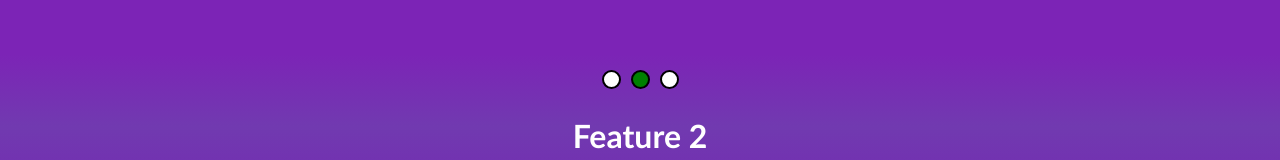
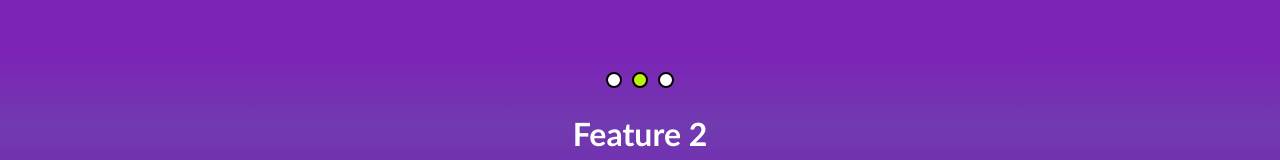
Before and after one commit to TadasRup/mobile-app-design, a React (Create React App) app: page /FeaturePage2 in a window 1280 px wide. Shown: the part 237-397 px from the top of the page. Built offline with nearby package versions, Linux system fonts and the light colour scheme.

Commit message:
Bubble design changed

```diff
--- a/src/components/Page/FeatureBubble.module.css
+++ b/src/components/Page/FeatureBubble.module.css
@@ -6,8 +6,8 @@
 }
 
 .bubble {
-  width: 15px;
-  height: 15px;
+  width: 12px;
+  height: 12px;
   margin: 5px;
   border-radius: 50%;
   background-color: white;
@@ -15,5 +15,5 @@
 }
 
 .bubble.active {
-  background-color: green;
+  background-color: rgb(191, 242, 7);
 }
```
